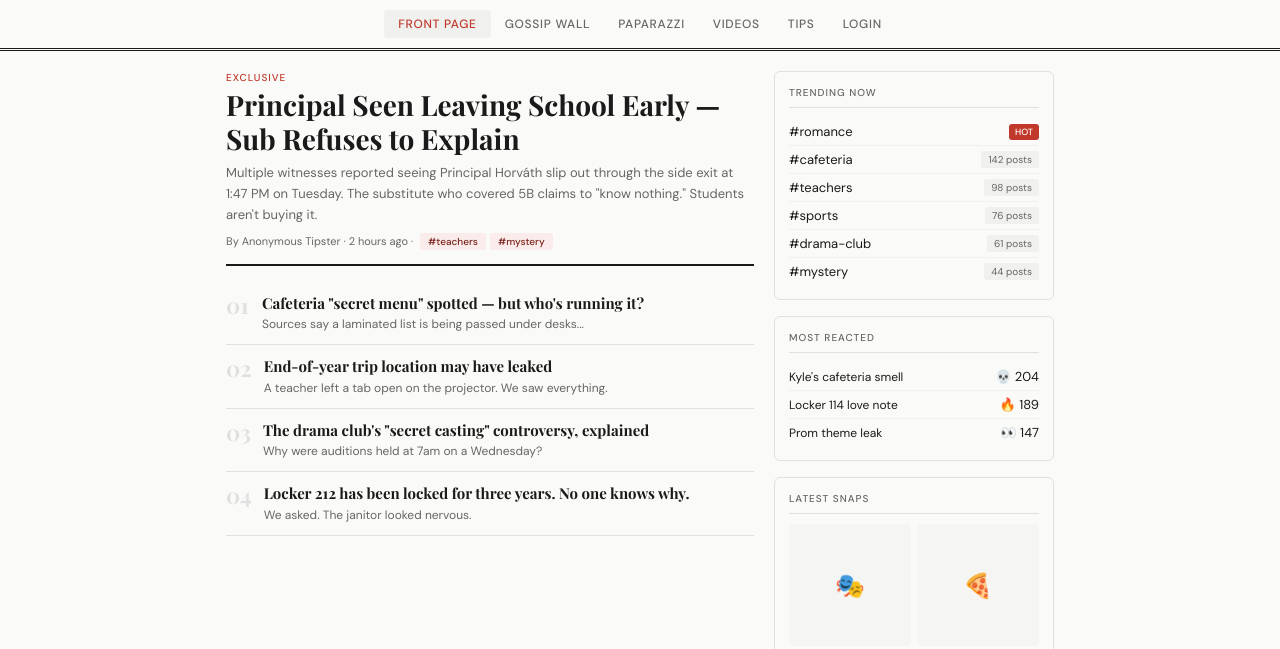
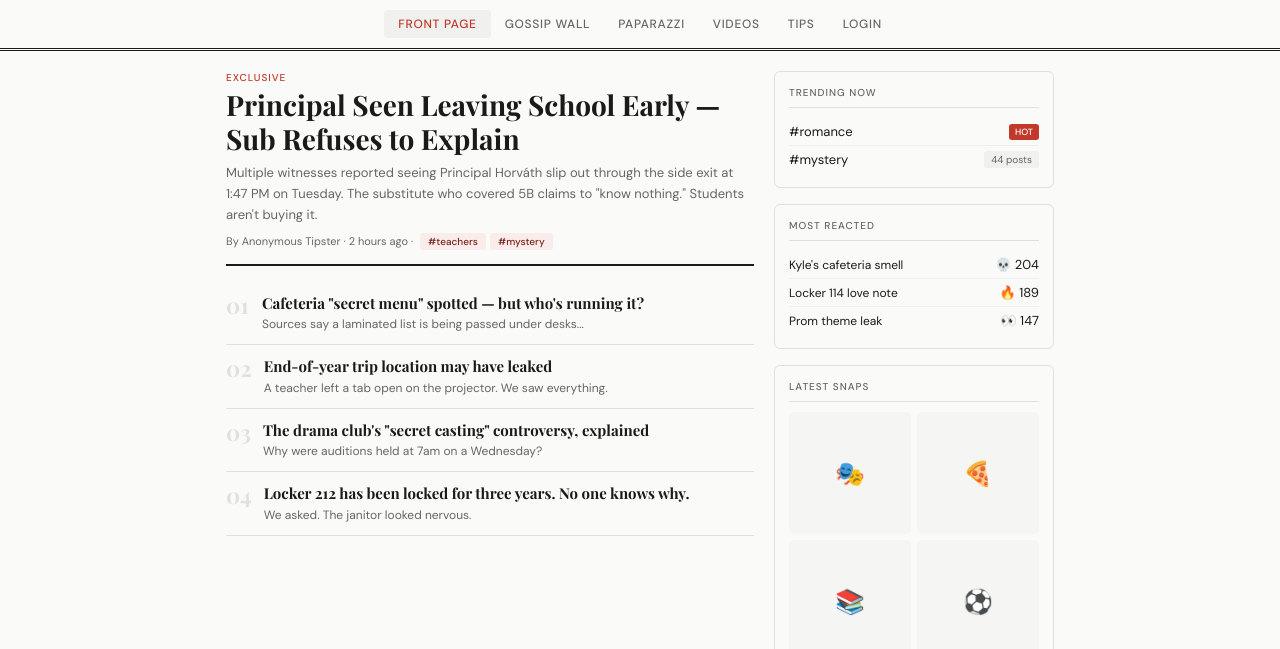
Before and after one commit to szuper1212856/School-Drama, a plain HTML site: page index.html in a window 1280 px wide. Shown: the part 139-788 px from the top of the page. Drawn offline with nearby package versions, Linux system fonts and the light colour scheme.

Commit message:
Remove trend items from sidebar
Removed several trend items from the sidebar.

```diff
--- a/index.html
+++ b/index.html
@@ -230,10 +230,6 @@
       <div class="sidebar-box">
         <div class="sidebar-title"><i class="ti ti-flame" aria-hidden="true"></i> Trending Now</div>
         <div class="trend-item"><span>#romance</span><span class="hot-badge">HOT</span></div>
-        <div class="trend-item"><span>#cafeteria</span><span class="trend-tag">142 posts</span></div>
-        <div class="trend-item"><span>#teachers</span><span class="trend-tag">98 posts</span></div>
-        <div class="trend-item"><span>#sports</span><span class="trend-tag">76 posts</span></div>
-        <div class="trend-item"><span>#drama-club</span><span class="trend-tag">61 posts</span></div>
         <div class="trend-item" style="border:none"><span>#mystery</span><span class="trend-tag">44 posts</span></div>
       </div>
       <div class="sidebar-box">
```
